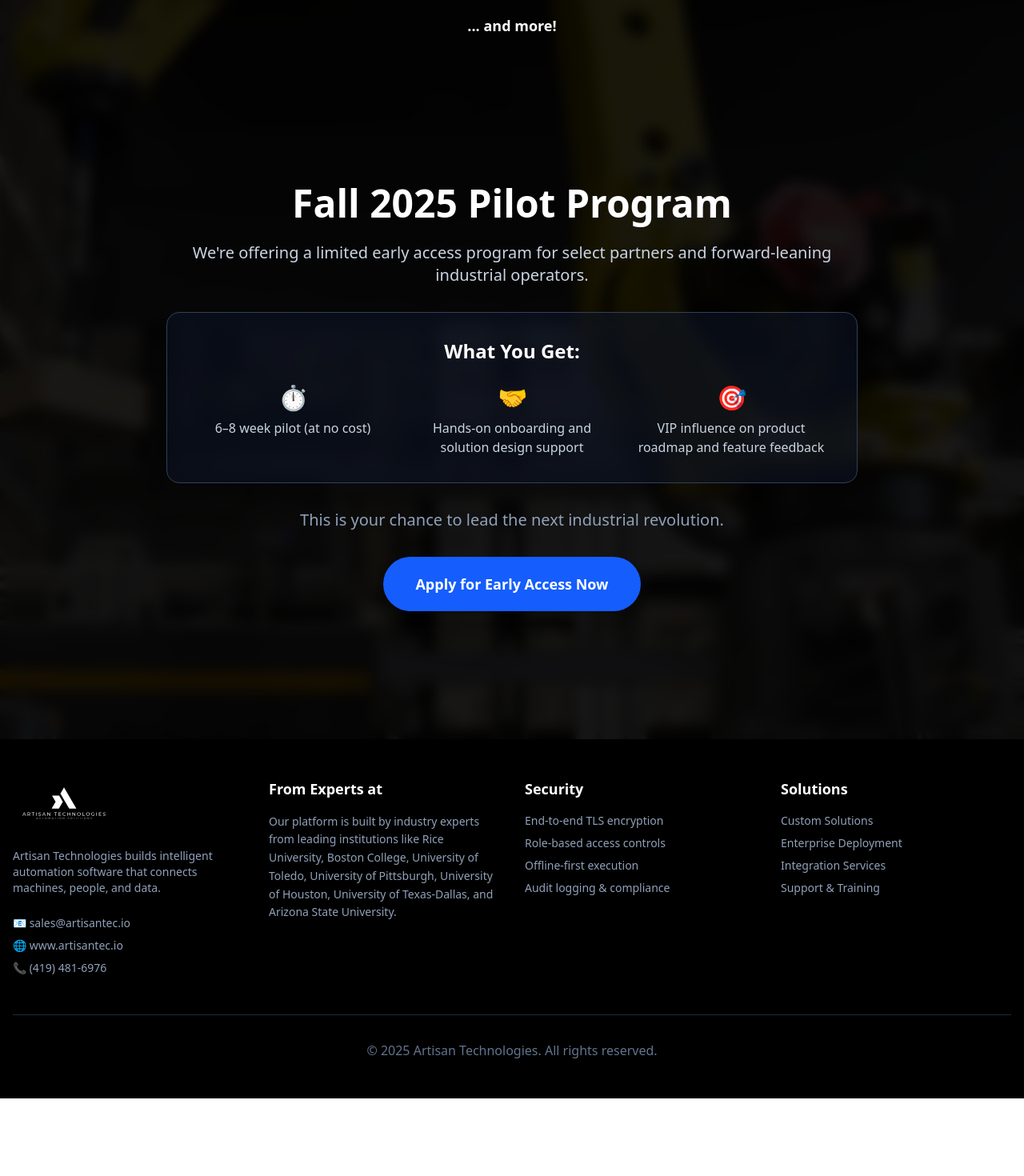
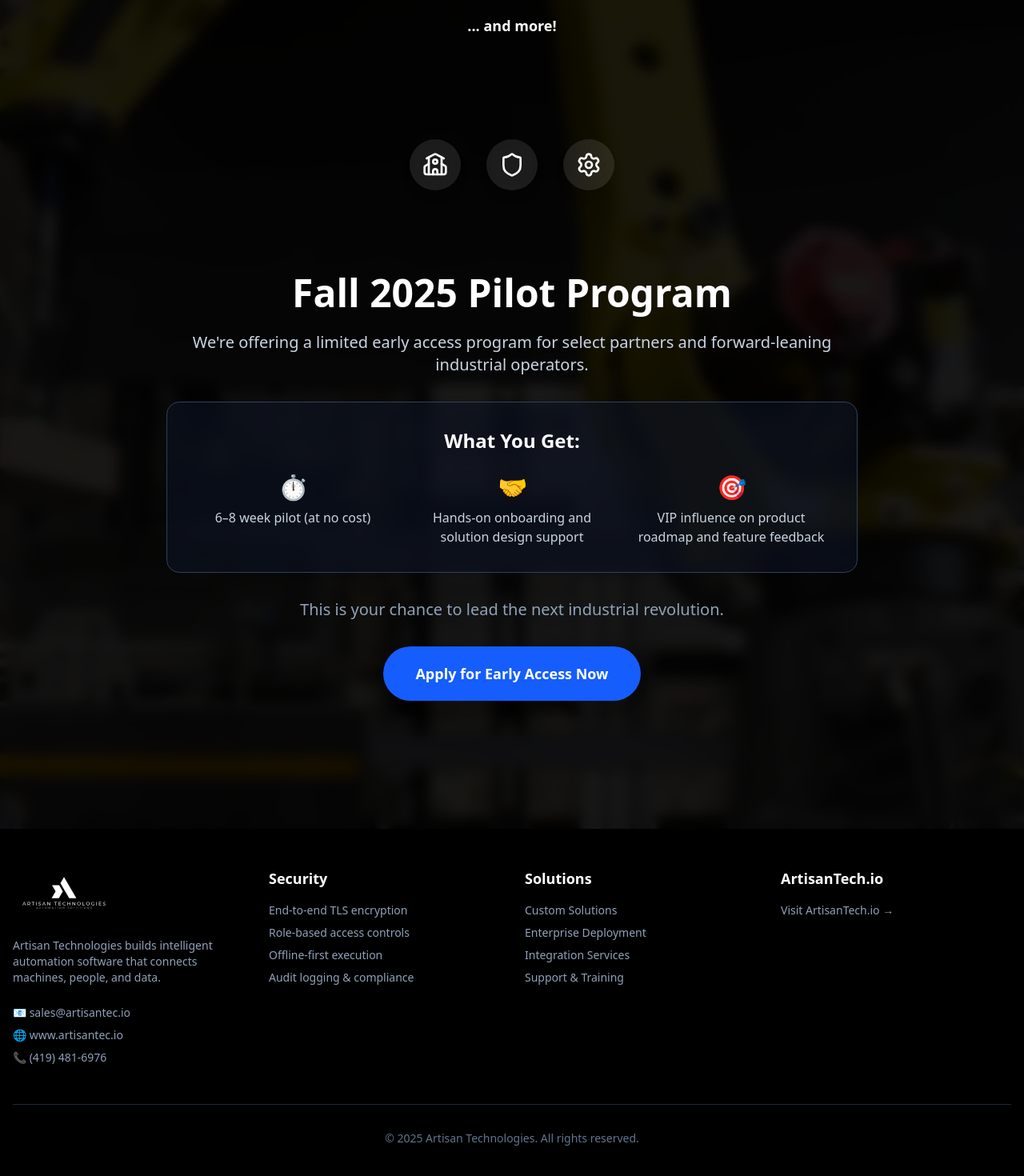
Before and after one commit to mouus/artisan-git, a Next.js app: page / in a window 1280 px wide. Shown: the part 3296-4766 px from the top of the page at 80% size. Before the commit the page ends 4669 px from the top, so only its background shows below. Built offline with nearby package versions, Linux system fonts and the light colour scheme.

Commit message:
new updates

```diff
--- a/app/page.jsx
+++ b/app/page.jsx
@@ -11,6 +11,9 @@
   Warehouse,
   UtensilsCrossed,
   Wrench,
+  Shield,
+  School,
+  Settings,
 } from "lucide-react";
 
 export default function Home() {
@@ -18,6 +21,29 @@
   const [scrollAnimationtwo, setScrollAnimationtwo] = useState(false);
   const [scrollAnimationthree, setScrollAnimationthree] = useState(false);
   const [scrollAnimationfour, setScrollAnimationfour] = useState(false);
+
+  const [hovered, setHovered] = useState(null);
+
+  const items = [
+    {
+      key: "uni",
+      icon: <School className="w-8 h-8 text-white" />,
+      title: "From Experts at",
+      content: `Our platform is built by industry experts from leading institutions like Rice University, Boston College, University of Toledo, University of Pittsburgh, University of Houston, University of Texas-Dallas, and Arizona State University.`,
+    },
+    {
+      key: "security",
+      icon: <Shield className="w-8 h-8 text-white" />,
+      title: "Security",
+      content: `• End-to-end TLS encryption\n• Role-based access controls\n• Offline-first execution\n• Audit logging & compliance`,
+    },
+    {
+      key: "solutions",
+      icon: <Settings className="w-8 h-8 text-white" />,
+      title: "Solutions",
+      content: `• Custom Solutions\n• Enterprise Deployment\n• Integration Services\n• Support & Training`,
+    },
+  ];
 
   const companyLogos = [
     "/aws.png",
@@ -402,6 +428,30 @@
             </div>
           </section>
         </div>
+        <div className="flex gap-8 justify-center items-start p-6">
+          {items.map(({ key, icon, title, content }) => (
+            <div
+              key={key}
+              className="relative flex flex-col items-center group"
+              onMouseEnter={() => setHovered(key)}
+              onMouseLeave={() => setHovered(null)}
+            >
+              <div className="cursor-pointer  p-4 bg-white/10 backdrop-blur-sm shadow-lg rounded-full hover:scale-110 transition-transform">
+                {icon}
+              </div>
+
+              {/* Hover Modal */}
+              {hovered === key && (
+                <div className="absolute top-16 z-10 w-72 p-4 bg-white border shadow-xl rounded-xl transition-opacity duration-200">
+                  <h3 className="font-semibold text-gray-800 mb-2">{title}</h3>
+                  <p className="text-sm whitespace-pre-line text-gray-600">
+                    {content}
+                  </p>
+                </div>
+              )}
+            </div>
+          ))}
+        </div>
 
         {/* Pilot Program Section */}
         <div className="relative">
@@ -443,7 +493,7 @@
           </section>
         </div>
       </div>
-{/* Footer */}
+
 <footer className="bg-black py-12 text-slate-300">
   <div className="max-w-7xl mx-auto px-4">
     {/* Main footer content grid */}
@@ -458,23 +508,14 @@
           className="h-auto w-32 filter brightness-0 invert mb-6"
         />
         <p className="text-slate-400 mb-6 text-sm">
-              Artisan Technologies builds intelligent automation software that connects machines, people, and data.
+          Artisan Technologies builds intelligent automation software that
+          connects machines, people, and data.
         </p>
         <div className="space-y-2 text-slate-400 text-sm">
           <p>📧 sales@artisantec.io</p>
-              <p>🌐 www.artisantec.io</p>
+          <p>🌐 <a href="https://www.artisantec.io" target="_blank" rel="noopener noreferrer" className="hover:underline">www.artisantec.io</a></p>
           <p>📞 (419) 481-6976</p>
         </div>
-          </div>
-
-          {/* University Affiliations ✨ NEW SECTION */}
-          <div>
-            <h3 className="text-lg font-semibold text-white mb-4">
-              From Experts at
-            </h3>
-            <p className="text-slate-400 text-sm leading-relaxed">
-              Our platform is built by industry experts from leading institutions like Rice University, Boston College, University of Toledo, University of Pittsburgh, University of Houston, University of Texas-Dallas, and Arizona State University.
-            </p>
       </div>
 
       {/* Security */}
@@ -502,10 +543,25 @@
           <li>Support & Training</li>
         </ul>
       </div>
+
+      {/* ArtisanTech.io Link */}
+      <div className="flex flex-col justify-start">
+        <h3 className="text-lg font-semibold text-white mb-4">
+          ArtisanTech.io
+        </h3>
+        <a
+          href="https://www.artisantec.io"
+          target="_blank"
+          rel="noopener noreferrer"
+          className="text-slate-400 text-sm hover:underline transition duration-200"
+        >
+          Visit ArtisanTech.io →
+        </a>
+      </div>
     </div>
 
     {/* Copyright */}
-        <div className="border-t border-slate-800 pt-8 text-center text-slate-500">
+    <div className="border-t border-slate-800 pt-8 text-center text-slate-500 text-sm">
       <p>&copy; 2025 Artisan Technologies. All rights reserved.</p>
     </div>
   </div>
```
Lines whose indentation alone changed are shown as unchanged.
